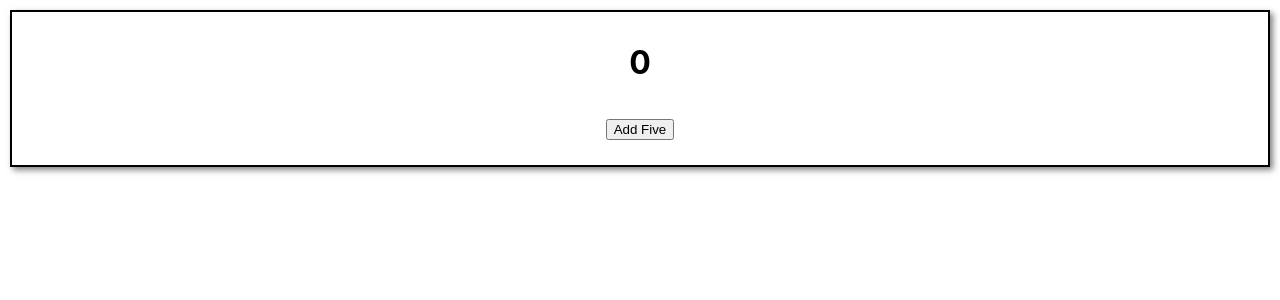
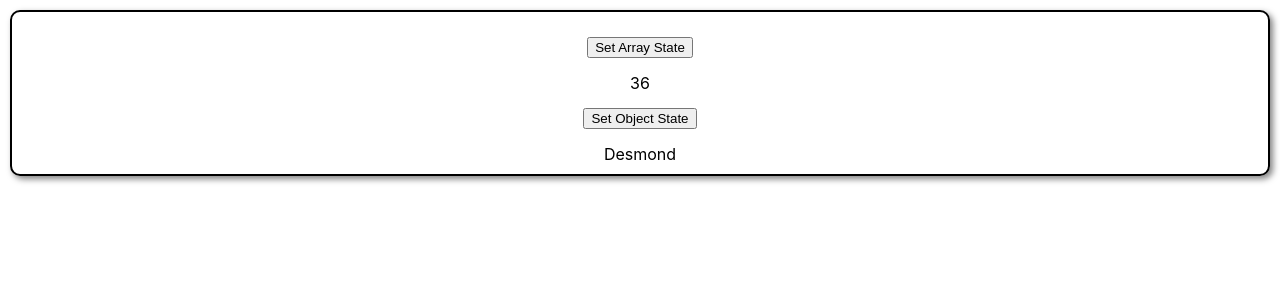
Before and after one commit to rabit1977/Useful-React-Hooks-Projects, a React (Create React App) app: page / in a window 1280 px wide. Shown: the top 300 px of the page. Built offline with nearby package versions, Linux system fonts and the light colour scheme.

Commit message:
implemented useState hooks with array adn object values

```diff
--- a/src/App.js
+++ b/src/App.js
@@ -1,10 +1,16 @@
 import React, { useState } from 'react';
 export default function App() {
-  const [count, setCount] = useState(0);
-  const handleClick = () => {
-    setCount((prevCount) => prevCount + 5);
+  const [arr, setArr] = useState([3, 6]);
+  const [obj, setObj] = useState({ num: 1, name: 'Desmond' });
+
+  const handleArrClick = () => {
+    const newArr = [1, 5, 7];
+    setArr([...arr, ...newArr]);
   };
-
+  const handleObjClick = () => {
+    const newObj = { name: 'Ifeanyi', age: 25 };
+     setObj({ ...obj, ...newObj });
+  };
   return (
     <div
       style={{
@@ -15,13 +21,17 @@ export default function App() {
         flexDirection: 'column',
         padding: '10px',
         margin: '10px',
-        boxShadow: '3px 3px 6px rgba(5,5,5,.5)',
+        boxShadow: '3px 3px 6px rgba(5,5,5,.5)', borderRadius: '10px'
       }}
     >
-      <h1>{count}</h1>
-      <button style={{ margin: '15px' }} onClick={handleClick}>
-        Add Five
+      <button style={{ margin: '15px' }} onClick={handleArrClick}>
+        Set Array State
       </button>
+      {arr}
+      <button style={{ margin: '15px' }} onClick={handleObjClick}>
+        Set Object State
+      </button>
+      {obj.name}
     </div>
   );
 }
```
